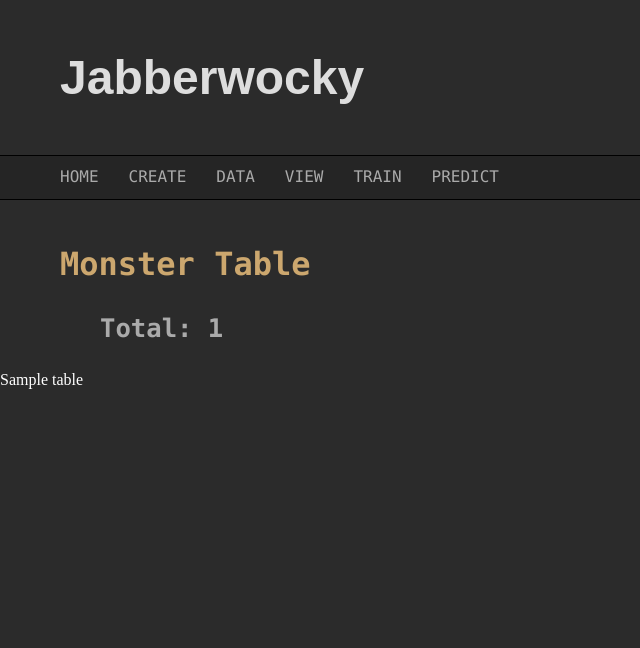
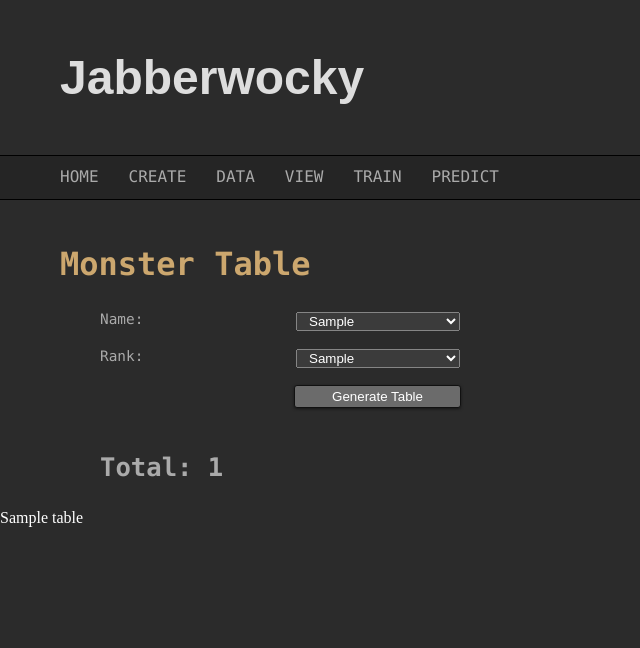
Before and after one commit to BrokenShell/JabberwockyStarter1, a Flask app: template app/templates/data.html in a window 1280 px wide. Shown: the top 648 px of the page, without its empty margins (0-640 px from the left). Run offline with Flask 2, Linux system fonts and the light colour scheme; the template is opened without the code that fills it: most values are stand-ins (such as "Sample title", 1, 10 or a date in 2020); parts of the project's set-up code (start-up, migrations or seed data) failed here and were passed over.

Commit message:
updates view to parameterize graph options

```diff
--- a/app/main.py
+++ b/app/main.py
@@ -40,16 +40,39 @@ def create():
         return render_template("create.html")
 
 
-@APP.route("/data")
+@APP.route("/data", methods=["GET", "POST"])
 def data():
-    df = DataFrame(APP.db.read({}))
-    df.columns = map(lambda s: s.title(), df.columns)
-    table = df.to_html()
-    count = df.shape[0]
+    default_filter = "All Monsters"
+    default_target = "All Ranks"
+    df = DataFrame(APP.db.read())
+    name = request.values.get("name", default_filter)
+    target = request.values.get("target", default_target)
+    if df.shape[0] > 0:
+        filter_options = sorted(df["name"].unique())
+        target_options = sorted(df["rank"].unique())
+        target_options.insert(0, default_target)
+        if name != "All Monsters":
+            df = df[df["name"] == name]
+
+        if target != default_target:
+            df = df[df["rank"] == target]
+        filter_options.insert(0, default_filter)
+        df.columns = map(lambda s: s.title(), df.columns)
+        table = df.to_html()
+        count = df.shape[0]
+    else:
+        table = None
+        count = 0
+        filter_options = []
+        target_options = []
     return render_template(
         "data.html",
+        name=name,
         table=table,
         count=count,
+        filter_options=filter_options,
+        target=target,
+        target_options=target_options,
     )
 
 
@@ -141,4 +164,4 @@ def predict():
 
 
 if __name__ == '__main__':
-    APP.run(debug=True)
+    APP.run()
--- a/app/static/css/colors.css
+++ b/app/static/css/colors.css
@@ -21,7 +21,9 @@ em, i {
 a, a:link, a:visited {
     color: #8888c6;
 }
-
+.interactive {
+    color: #eeeeee;
+}
 nav {
     border-top: 1px solid #000;
     border-bottom: 1px solid #000;
@@ -40,7 +42,8 @@ h1, h2, h3, h4, h5 {
     color: #aaaaaa;
 }
 
-header h1 a:link, header h1 a:active, header h1 a:visited, header h1 a:hover {
+header h1 a:link, header h1 a:active,
+header h1 a:visited, header h1 a:hover {
     color: #dddddd;
 }
 
--- a/app/templates/data.html
+++ b/app/templates/data.html
@@ -1,10 +1,34 @@
 {% extends "layout.html" %}
 {% block content %}
     <h1>Monster Table</h1>
-    {% if count > 0 %}
-        <h3>Total: {{ count }}</h3>
-        {{ table | safe }}
-    {% else %}
-        <h3>No Data!</h3>
-    {% endif %}
+    <form method="post" action="{{ url_for('data') }}">
+        <p><label>Name:
+            <select name="name">
+                {% for op in filter_options %}
+                    {% if op == name %}
+                        <option selected="selected">{{ op }}</option>
+                    {% else %}
+                        <option>{{ op }}</option>
+                    {% endif %}
+                {% endfor %}
+            </select>
+        </label></p>
+        <p><label>Rank:
+            <select name="target">
+                {% for op in target_options %}
+                    {% if op == target %}
+                        <option selected="selected">{{ op }}</option>
+                    {% else %}
+                        <option>{{ op }}</option>
+                    {% endif %}
+                {% endfor %}
+            </select>
+        </label></p>
+        <button type="submit" id="submit" name="submit">
+            Generate Table
+        </button>
+        <br class="clear">
+    </form>
+    <h3>Total: {{ count }}</h3>
+    {{ table | safe }}
 {% endblock %}
--- a/app/templates/predict.html
+++ b/app/templates/predict.html
@@ -25,9 +25,9 @@
             <br class="clear"/>
         </form>
         <h5>
-            Prediction: {{ prediction }}
+            Prediction: <span class="interactive">{{ prediction }}</span>
             <br>
-            Confidence: {{ confidence }}
+            Confidence: <span class="interactive">{{ confidence }}</span>
         </h5>
     {% else %}
         <h3>Model Status: Offline!</h3>
```
Also changed, not shown: app/graphs.py (+14 -8 lines).
